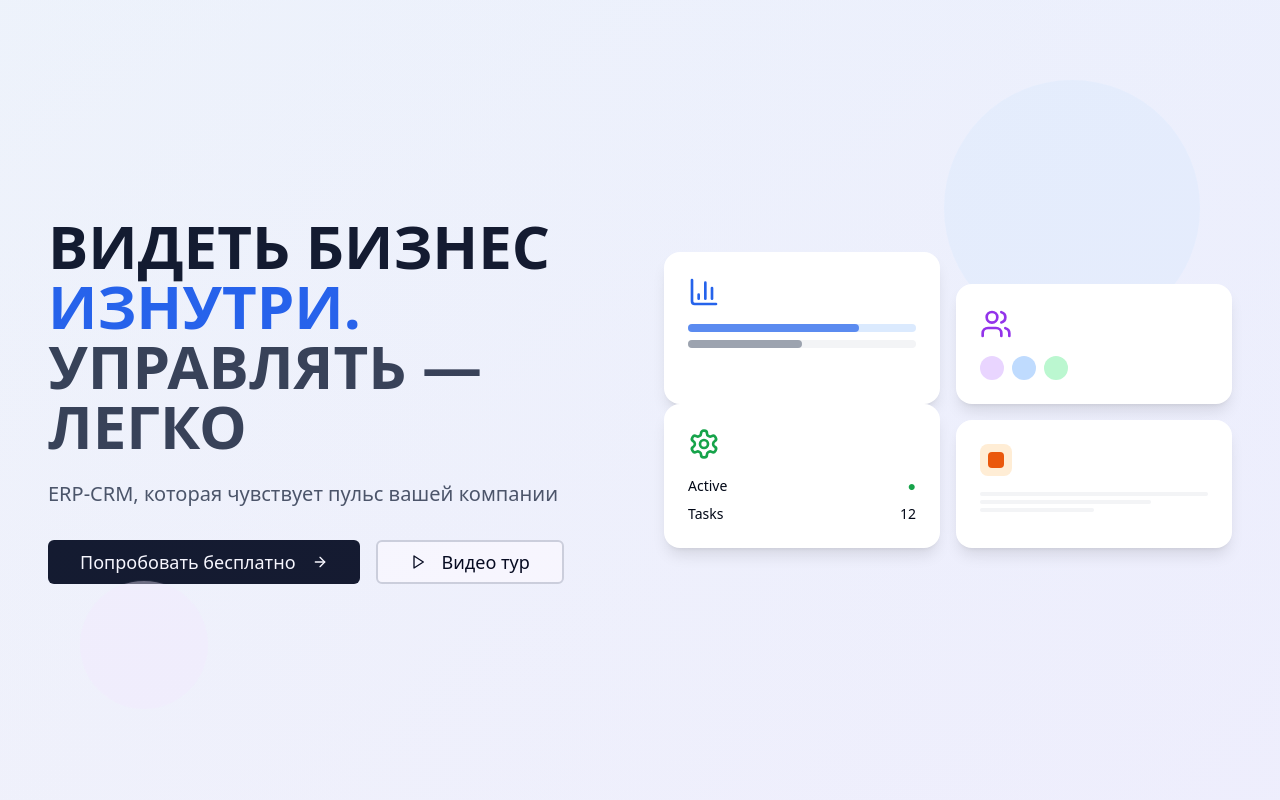
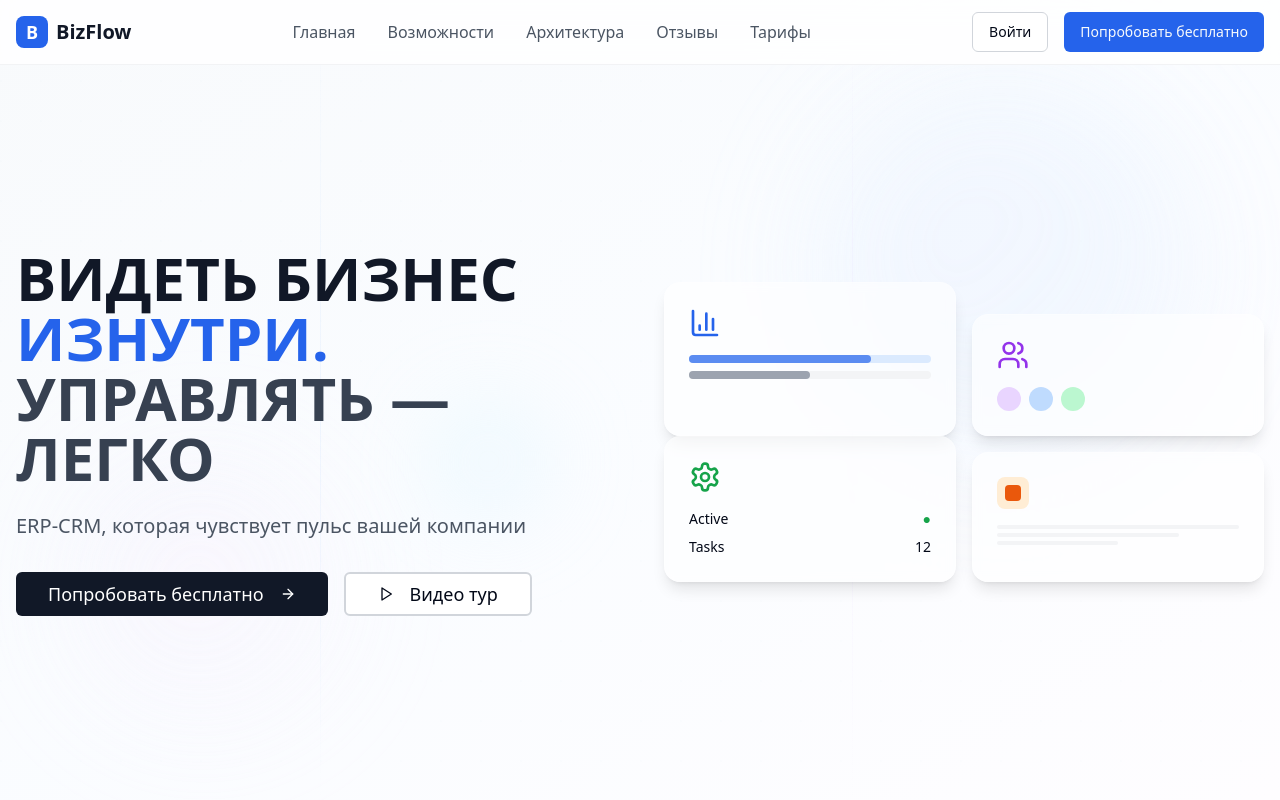
Before and after one commit to ulugbek-dev/russian-spark-page-design, a React (Vite) app: page / in a window 1280 px wide. Shown: the top 800 px of the page. Built offline with nearby package versions, Linux system fonts and the light colour scheme.

Commit message:
Add navbar and parallax effect
Implement a navbar component and add a parallax effect to the hero section.

```diff
--- a/src/components/Hero.tsx
+++ b/src/components/Hero.tsx
@@ -1,18 +1,65 @@
 
-import React from 'react';
+import React, { useEffect, useState } from 'react';
 import { Play, ArrowRight, BarChart3, Users, Settings } from 'lucide-react';
 import { Button } from '@/components/ui/button';
 
 const Hero = () => {
+  const [scrollY, setScrollY] = useState(0);
+
+  useEffect(() => {
+    const handleScroll = () => setScrollY(window.scrollY);
+    window.addEventListener('scroll', handleScroll);
+    return () => window.removeEventListener('scroll', handleScroll);
+  }, []);
+
   return (
-    <section className="relative overflow-hidden py-20 px-4 min-h-screen flex items-center">
-      <div className="absolute inset-0 bg-gradient-to-br from-blue-600/5 to-purple-600/5" />
-      <div className="absolute top-20 right-20 w-64 h-64 bg-blue-100 rounded-full opacity-30 animate-pulse" />
-      <div className="absolute bottom-20 left-20 w-32 h-32 bg-purple-100 rounded-full opacity-40 animate-bounce" />
+    <section id="home" className="relative overflow-hidden min-h-screen flex items-center pt-16">
+      {/* Parallax Background Elements */}
+      <div className="absolute inset-0">
+        {/* Main gradient background */}
+        <div className="absolute inset-0 bg-gradient-to-br from-slate-50 via-blue-50/30 to-purple-50/20" />
 
-      <div className="container mx-auto max-w-7xl">
+        {/* Animated geometric shapes with parallax */}
+        <div
+          className="absolute top-20 right-20 w-96 h-96 bg-gradient-to-br from-blue-100/40 to-blue-200/20 rounded-full blur-3xl animate-pulse"
+          style={{ transform: `translateY(${scrollY * 0.3}px)` }}
+        />
+        <div
+          className="absolute bottom-20 left-20 w-64 h-64 bg-gradient-to-br from-purple-100/40 to-pink-100/20 rounded-full blur-3xl animate-pulse"
+          style={{ transform: `translateY(${scrollY * -0.2}px)` }}
+        />
+        <div
+          className="absolute top-1/2 left-1/3 w-32 h-32 bg-gradient-to-br from-cyan-100/30 to-blue-100/20 rounded-full blur-2xl"
+          style={{ transform: `translateY(${scrollY * 0.1}px)` }}
+        />
+
+        {/* Floating grid pattern */}
+        <div
+          className="absolute inset-0 opacity-[0.02]"
+          style={{
+            transform: `translateY(${scrollY * 0.1}px)`,
+            backgroundImage: `radial-gradient(circle at 1px 1px, rgba(59, 130, 246, 0.3) 1px, transparent 0)`,
+            backgroundSize: '40px 40px'
+          }}
+        />
+
+        {/* Subtle lines */}
+        <div
+          className="absolute top-0 left-1/4 w-px h-full bg-gradient-to-b from-transparent via-blue-200/20 to-transparent"
+          style={{ transform: `translateY(${scrollY * -0.1}px)` }}
+        />
+        <div
+          className="absolute top-0 right-1/3 w-px h-full bg-gradient-to-b from-transparent via-purple-200/20 to-transparent"
+          style={{ transform: `translateY(${scrollY * 0.15}px)` }}
+        />
+      </div>
+
+      <div className="container mx-auto max-w-7xl px-4 relative z-10">
         <div className="grid lg:grid-cols-2 gap-12 items-center">
-          <div className="space-y-8 animate-fade-in">
+          <div
+            className="space-y-8"
+            style={{ transform: `translateY(${scrollY * -0.1}px)` }}
+          >
             <div className="space-y-6">
               <h1 className="text-5xl lg:text-6xl font-bold text-gray-900 leading-tight">
                 ВИДЕТЬ БИЗНЕС<br />
@@ -27,7 +74,7 @@ const Hero = () => {
             <div className="flex flex-col sm:flex-row gap-4">
               <Button
                 size="lg"
-                className="bg-gray-900 hover:bg-gray-800 text-white px-8 py-4 text-lg transition-all duration-300 hover:scale-105"
+                className="bg-gray-900 hover:bg-gray-800 text-white px-8 py-4 text-lg transition-all duration-300 hover:scale-105 hover:shadow-lg"
               >
                 Попробовать бесплатно
                 <ArrowRight className="ml-2 h-5 w-5" />
@@ -35,7 +82,7 @@ const Hero = () => {
               <Button
                 variant="outline"
                 size="lg"
-                className="border-2 border-gray-300 hover:border-blue-500 px-8 py-4 text-lg transition-all duration-300 hover:scale-105"
+                className="border-2 border-gray-300 hover:border-blue-500 px-8 py-4 text-lg transition-all duration-300 hover:scale-105 hover:shadow-md"
               >
                 <Play className="mr-2 h-5 w-5" />
                 Видео тур
@@ -43,9 +90,15 @@ const Hero = () => {
             </div>
           </div>
 
-          <div className="relative animate-scale-in">
+          <div
+            className="relative"
+            style={{ transform: `translateY(${scrollY * -0.05}px)` }}
+          >
             <div className="grid grid-cols-2 gap-4">
-              <div className="bg-white p-6 rounded-2xl shadow-lg hover:shadow-xl transition-all duration-300 hover:scale-105">
+              <div
+                className="bg-white/60 backdrop-blur-sm p-6 rounded-2xl shadow-lg hover:shadow-xl transition-all duration-500 hover:scale-105 border border-white/20"
+                style={{ transform: `translateY(${scrollY * -0.02}px)` }}
+              >
                 <BarChart3 className="h-8 w-8 text-blue-600 mb-4" />
                 <div className="space-y-2">
                   <div className="h-2 bg-blue-100 rounded-full">
@@ -57,7 +110,10 @@ const Hero = () => {
                 </div>
               </div>
 
-              <div className="bg-white p-6 rounded-2xl shadow-lg hover:shadow-xl transition-all duration-300 hover:scale-105 mt-8">
+              <div
+                className="bg-white/60 backdrop-blur-sm p-6 rounded-2xl shadow-lg hover:shadow-xl transition-all duration-500 hover:scale-105 mt-8 border border-white/20"
+                style={{ transform: `translateY(${scrollY * 0.02}px)` }}
+              >
                 <Users className="h-8 w-8 text-purple-600 mb-4" />
                 <div className="flex space-x-2">
                   <div className="w-6 h-6 bg-purple-200 rounded-full" />
@@ -66,7 +122,10 @@ const Hero = () => {
                 </div>
               </div>
 
-              <div className="bg-white p-6 rounded-2xl shadow-lg hover:shadow-xl transition-all duration-300 hover:scale-105 -mt-4">
+              <div
+                className="bg-white/60 backdrop-blur-sm p-6 rounded-2xl shadow-lg hover:shadow-xl transition-all duration-500 hover:scale-105 -mt-4 border border-white/20"
+                style={{ transform: `translateY(${scrollY * 0.03}px)` }}
+              >
                 <Settings className="h-8 w-8 text-green-600 mb-4" />
                 <div className="space-y-2">
                   <div className="flex justify-between text-sm">
@@ -80,7 +139,10 @@ const Hero = () => {
                 </div>
               </div>
 
-              <div className="bg-white p-6 rounded-2xl shadow-lg hover:shadow-xl transition-all duration-300 hover:scale-105">
+              <div
+                className="bg-white/60 backdrop-blur-sm p-6 rounded-2xl shadow-lg hover:shadow-xl transition-all duration-500 hover:scale-105 border border-white/20"
+                style={{ transform: `translateY(${scrollY * -0.01}px)` }}
+              >
                 <div className="w-8 h-8 bg-orange-100 rounded-lg mb-4 flex items-center justify-center">
                   <div className="w-4 h-4 bg-orange-600 rounded" />
                 </div>
--- /dev/null
+++ b/src/components/Navbar.tsx
@@ -0,0 +1,92 @@
+
+import React from 'react';
+import { Menu, X } from 'lucide-react';
+import { Button } from '@/components/ui/button';
+import { useState } from 'react';
+
+const Navbar = () => {
+  const [isMenuOpen, setIsMenuOpen] = useState(false);
+
+  const navItems = [
+    { label: 'Главная', href: '#home' },
+    { label: 'Возможности', href: '#demo' },
+    { label: 'Архитектура', href: '#architecture' },
+    { label: 'Отзывы', href: '#testimonials' },
+    { label: 'Тарифы', href: '#pricing' },
+  ];
+
+  return (
+    <nav className="fixed top-0 left-0 right-0 z-50 bg-white/80 backdrop-blur-md border-b border-gray-200/50">
+      <div className="container mx-auto px-4">
+        <div className="flex items-center justify-between h-16">
+          {/* Logo */}
+          <div className="flex items-center space-x-2">
+            <div className="w-8 h-8 bg-blue-600 rounded-lg flex items-center justify-center">
+              <span className="text-white font-bold text-lg">B</span>
+            </div>
+            <span className="text-xl font-bold text-gray-900">BizFlow</span>
+          </div>
+
+          {/* Desktop Navigation */}
+          <div className="hidden md:flex items-center space-x-8">
+            {navItems.map((item) => (
+              <a
+                key={item.label}
+                href={item.href}
+                className="text-gray-600 hover:text-blue-600 transition-colors duration-200 font-medium"
+              >
+                {item.label}
+              </a>
+            ))}
+          </div>
+
+          {/* CTA Button */}
+          <div className="hidden md:flex items-center space-x-4">
+            <Button variant="outline" className="border-gray-300 hover:border-blue-500">
+              Войти
+            </Button>
+            <Button className="bg-blue-600 hover:bg-blue-700">
+              Попробовать бесплатно
+            </Button>
+          </div>
+
+          {/* Mobile Menu Button */}
+          <button
+            className="md:hidden p-2 rounded-lg hover:bg-gray-100 transition-colors"
+            onClick={() => setIsMenuOpen(!isMenuOpen)}
+          >
+            {isMenuOpen ? <X className="h-6 w-6" /> : <Menu className="h-6 w-6" />}
+          </button>
+        </div>
+
+        {/* Mobile Menu */}
+        {isMenuOpen && (
+          <div className="md:hidden py-4 border-t border-gray-200/50">
+            <div className="flex flex-col space-y-4">
+              {navItems.map((item) => (
+                <a
+                  key={item.label}
+                  href={item.href}
+                  className="text-gray-600 hover:text-blue-600 transition-colors duration-200 font-medium px-2 py-1"
+                  onClick={() => setIsMenuOpen(false)}
+                >
+                  {item.label}
+                </a>
+              ))}
+              <div className="flex flex-col space-y-2 pt-4 border-t border-gray-200/50">
+                <Button variant="outline" className="w-full border-gray-300 hover:border-blue-500">
+                  Войти
+                </Button>
+                <Button className="w-full bg-blue-600 hover:bg-blue-700">
+                  Попробовать бесплатно
+                </Button>
+              </div>
+            </div>
+          </div>
+        )}
+      </div>
+    </nav>
+  );
+};
+
+export default Navbar;
--- a/src/index.css
+++ b/src/index.css
@@ -1,3 +1,4 @@
+
 @tailwind base;
 @tailwind components;
 @tailwind utilities;
@@ -103,3 +104,63 @@ All colors MUST be HSL.
     @apply bg-background text-foreground;
   }
 }
+
+/* Custom animations for parallax effects */
+@keyframes float {
+  0%, 100% {
+    transform: translateY(0px);
+  }
+  50% {
+    transform: translateY(-10px);
+  }
+}
+
+@keyframes fadeInUp {
+  from {
+    opacity: 0;
+    transform: translateY(30px);
+  }
+  to {
+    opacity: 1;
+    transform: translateY(0);
+  }
+}
+
+@keyframes scaleIn {
+  from {
+    opacity: 0;
+    transform: scale(0.9);
+  }
+  to {
+    opacity: 1;
+    transform: scale(1);
+  }
+}
+
+.animate-float {
+  animation: float 6s ease-in-out infinite;
+}
+
+.animate-fade-in {
+  animation: fadeInUp 0.8s ease-out;
+}
+
+.animate-scale-in {
+  animation: scaleIn 0.6s ease-out;
+}
+
+/* Smooth scrolling */
+html {
+  scroll-behavior: smooth;
+}
+
+/* Backdrop blur support */
+.backdrop-blur-md {
+  backdrop-filter: blur(12px);
+  -webkit-backdrop-filter: blur(12px);
+}
+
+.backdrop-blur-sm {
+  backdrop-filter: blur(4px);
+  -webkit-backdrop-filter: blur(4px);
+}
--- a/src/pages/Index.tsx
+++ b/src/pages/Index.tsx
@@ -1,5 +1,6 @@
 
 import React from 'react';
+import Navbar from '../components/Navbar';
 import Hero from '../components/Hero';
 import DemoSection from '../components/DemoSection';
 import Architecture from '../components/Architecture';
@@ -9,7 +10,8 @@ import Footer from '../components/Footer';
 
 const Index = () => {
   return (
-    <div className="min-h-screen bg-gradient-to-br from-slate-50 to-blue-50">
+    <div className="min-h-screen">
+      <Navbar />
       <Hero />
       <DemoSection />
       <Architecture />
```
